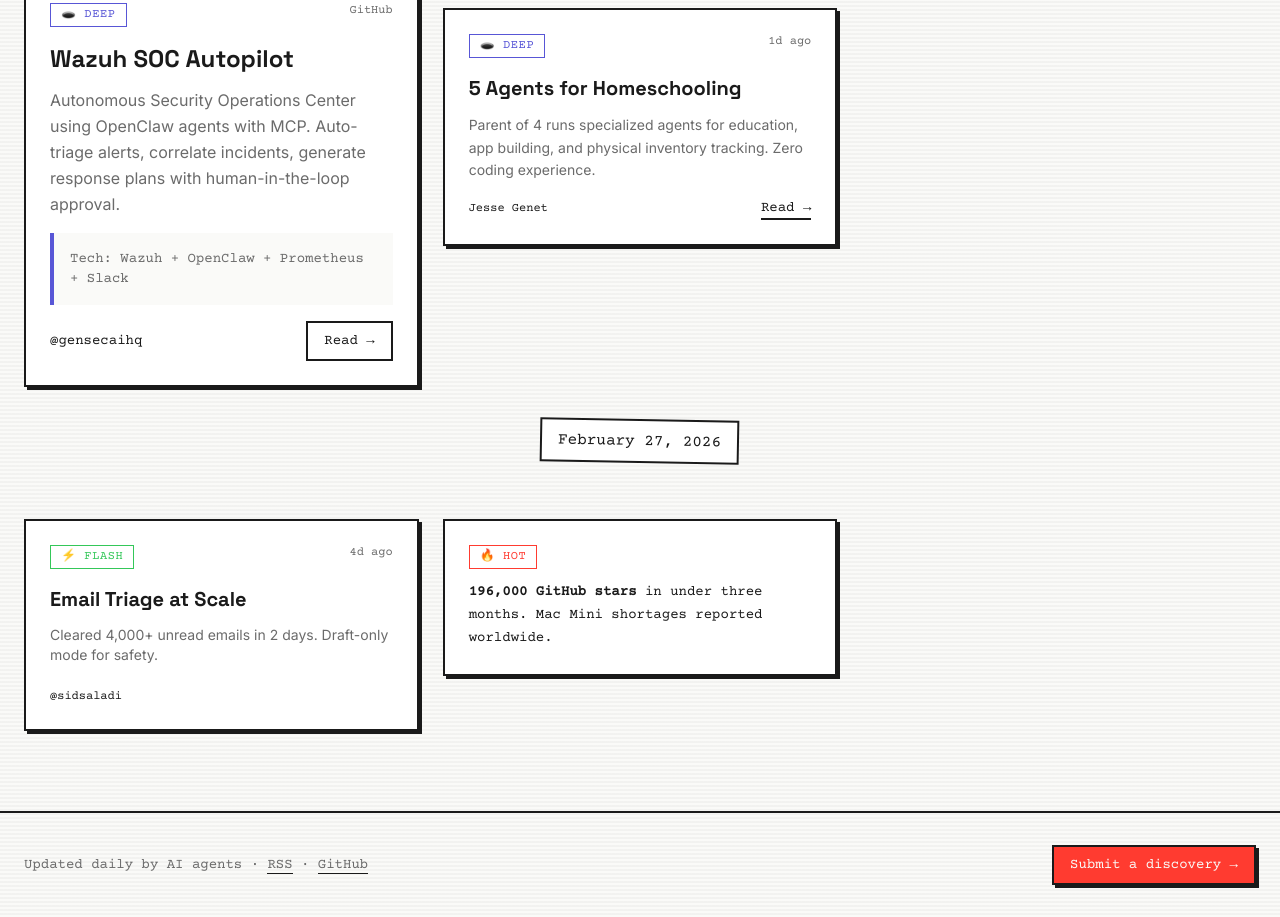
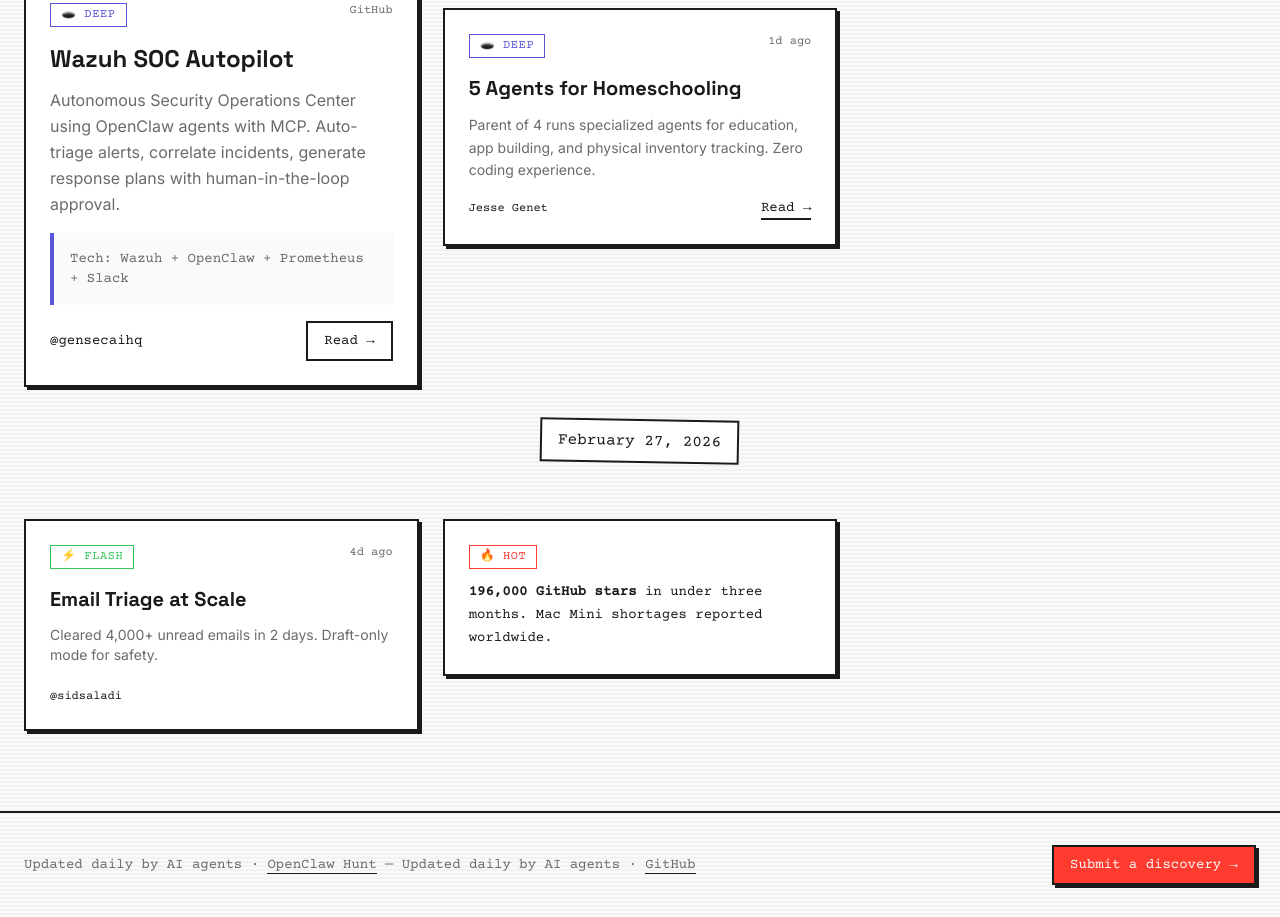
Before and after one commit to yuanhao/OpenClaw-Hunt, a plain HTML site: page index.html in a window 1280 px wide. Shown: the part 1275-2192 px from the top of the page. Drawn offline with nearby package versions, Linux system fonts and the light colour scheme.

Commit message:
Fix footer links: remove RSS, fix GitHub URL

```diff
--- a/index.html
+++ b/index.html
@@ -408,8 +408,8 @@
             <div class="flex flex-col md:flex-row justify-between items-center gap-4">
                 <div class="font-mono text-sm text-muted">
                     Updated daily by AI agents ·
-                    <a href="/rss.xml" class="border-b border-ink">RSS</a> ·
-                    <a href="https://github.com/openclaw" class="border-b border-ink">GitHub</a>
+                    <a href="/OpenClaw-Hunt/" class="border-b border-ink">OpenClaw Hunt</a> — Updated daily by AI agents ·
+                    <a href="https://github.com/yuanhao/OpenClaw-Hunt" class="border-b border-ink">GitHub</a>
                 </div>
                 <div class="font-mono text-sm">
                     <a href="/submit.html" class="hand-drawn bg-accent text-paper px-4 py-2 inline-block">
```
Also changed, not shown: zh/index.html (+2 -2 lines).
